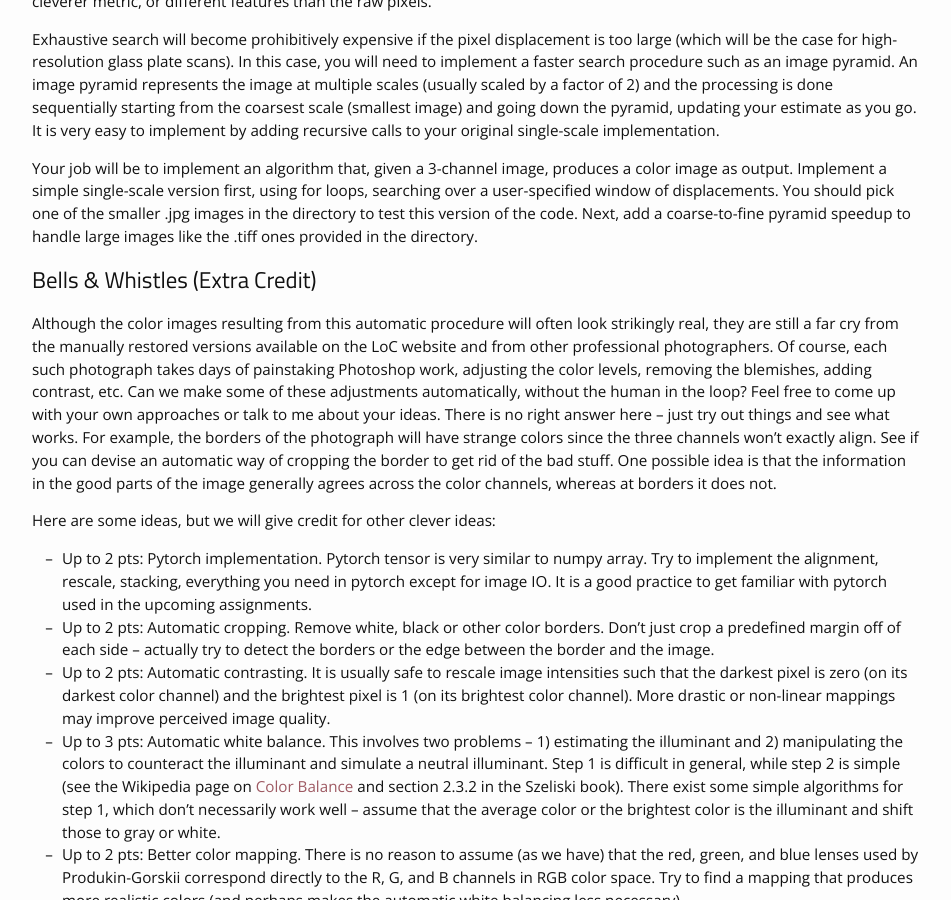
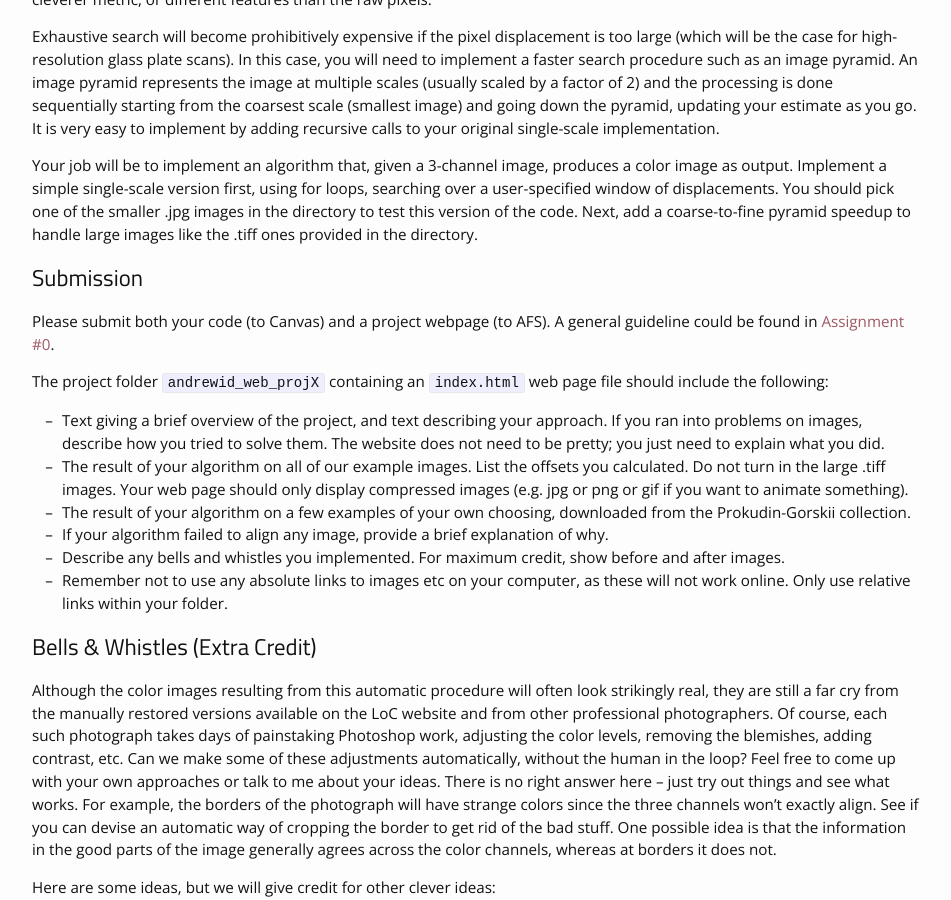
Before and after one commit to kazemnejad/jekyll-course-website-template, a Jekyll site: the page built from _assignments/hw1.md, in a window 1280 px wide and 900 px high, scrolled down 1600 px. Shown: the whole window, without its empty margins (163-1114 px from the left). Built offline with Jekyll 4.4.1, drawn with Linux system fonts in a browser that asks for light colours; nearby versions of some CDN libraries; some of the changed text lies outside the part shown.

Commit message:
add submission

```diff
--- a/_assignments/hw1.md
+++ b/_assignments/hw1.md
@@ -2,8 +2,8 @@
 type: assignment
 date: 2021-02-10T4:00:00-5:00
 title: 'Assignment #1 - Colorizing the Prokudin-Gorskii Photo Collection'
-thumbnail: /static_files/assignments/hw1/color.jpg
-attachment: /static_files/assignments/asg.zip
+thumbnail: /static_files/assignments/hw1/teaser.jpg
+attachment: https://afs/
 due_event:
     type: due
     date: 2021-02-24T23:59:00-5:00
@@ -11,7 +11,7 @@ due_event:
 hide_from_announcments: true
 ---
 
-{% include image.html url="/static_files/assignments/hw1/color.jpg" width=250 align="center" %}
+{% include image.html url="/static_files/assignments/hw1/teaser.jpg" width=800 align="center" %}
 ## Background
 [Sergei Mikhailovich Prokudin-Gorskii](http://en.wikipedia.org/wiki/Prokudin-Gorskii) (1863-1944) [Сергей Михайлович Прокудин-Горский, to his Russian friends] was a man well ahead of his time. Convinced, as early as 1907, that color photography was the wave of the future, he won Tzar's special permission to travel across the vast Russian Empire and take color photographs of everything he saw including the only color portrait of [Leo Tolstoy](http://en.wikipedia.org/wiki/Leo_Tolstoy). And he really photographed everything: people, buildings, landscapes, railroads, bridges... thousands of color pictures! His idea was simple: record three exposures of every scene onto a glass plate using a red, a green, and a blue filter. Never mind that there was no way to print color photographs until much later -- he envisioned special projectors to be installed in "multimedia" classrooms all across Russia where the children would be able to learn about their vast country. Alas, his plans never materialized: he left Russia in 1918, right after the revolution, never to return again. Luckily, his RGB glass plate negatives, capturing the last years of the Russian Empire, survived and were purchased in 1948 by the Library of Congress. The LoC has recently digitized the negatives and made them available on-line.
 
@@ -28,6 +28,17 @@ The easiest way to align the parts is to exhaustively search over a window of po
 Exhaustive search will become prohibitively expensive if the pixel displacement is too large (which will be the case for high-resolution glass plate scans). In this case, you will need to implement a faster search procedure such as an image pyramid. An image pyramid represents the image at multiple scales (usually scaled by a factor of 2) and the processing is done sequentially starting from the coarsest scale (smallest image) and going down the pyramid, updating your estimate as you go. It is very easy to implement by adding recursive calls to your original single-scale implementation.
 
 Your job will be to implement an algorithm that, given a 3-channel image, produces a color image as output. Implement a simple single-scale version first, using for loops, searching over a user-specified window of displacements. You should pick one of the smaller .jpg images in the directory to test this version of the code. Next, add a coarse-to-fine pyramid speedup to handle large images like the .tiff ones provided in the directory.
+
+## Submission
+Please submit both your code (to Canvas) and a project webpage (to AFS). A general guideline could be found in [Assignment #0](/assignments/hw0).
+
+The project folder `andrewid_web_projX` containing an `index.html` web page file should include the following:
+- Text giving a brief overview of the project, and text describing your approach. If you ran into problems on images, describe how you tried to solve them. The website does not need to be pretty; you just need to explain what you did.
+- The result of your algorithm on all of our example images. List the offsets you calculated. Do not turn in the large .tiff images. Your web page should only display compressed images (e.g. jpg or png or gif if you want to animate something).
+- The result of your algorithm on a few examples of your own choosing, downloaded from the Prokudin-Gorskii collection.
+- If your algorithm failed to align any image, provide a brief explanation of why.
+- Describe any bells and whistles you implemented. For maximum credit, show before and after images.
+- Remember not to use any absolute links to images etc on your computer, as these will not work online. Only use relative links within your folder.
 
 
 ## Bells & Whistles (Extra Credit)
--- a/_layouts/assignment.html
+++ b/_layouts/assignment.html
@@ -13,7 +13,7 @@ title: page.title
     {% if page.due_event %}
     <span style="font-weight: bold">Due Date: {{ page.due_event.date | date: "%A" }} {{ page.due_event.date | date: site.dateformat }} {{ page.due_event.date | date: "%H:%M" }}</span>
     {% endif %}
-    <p style="font-weight: bold">Download
+    <p style="font-weight: bold">Download:
       {% if page.pdf %}
       [<a href="{{ page.pdf | prepend: site.baseurl }}">problems</a>]
       {% endif %}
```
Also changed, not shown: _assignments/hw0.md (added, +50 -0 lines), static_files/assignments/hw0/thumbnail.png (added), static_files/assignments/hw1/color.jpg (deleted), static_files/assignments/hw1/teaser.jpg (added).
